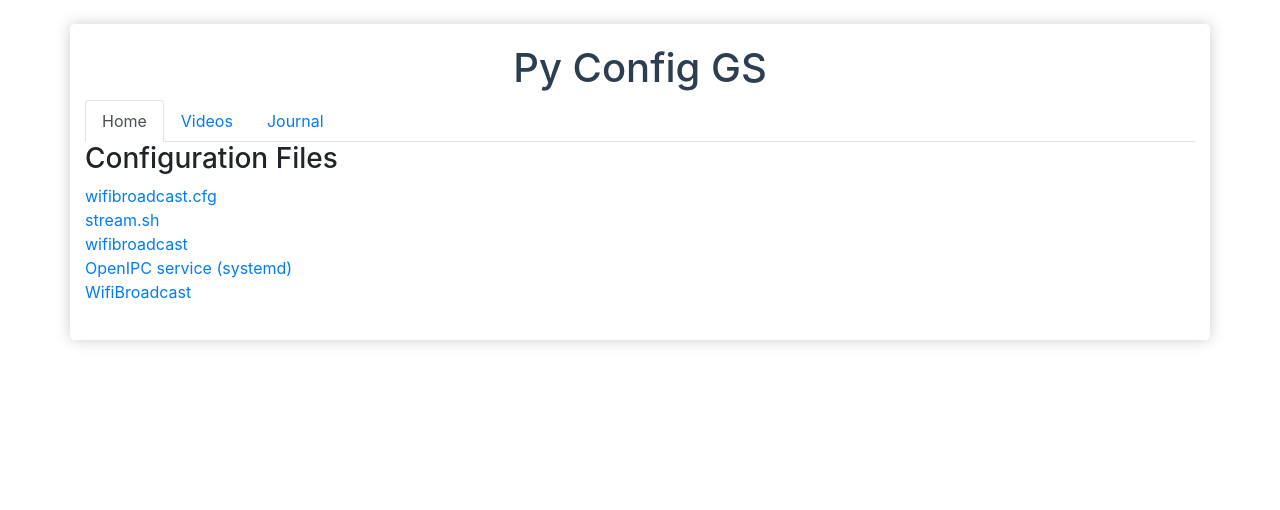
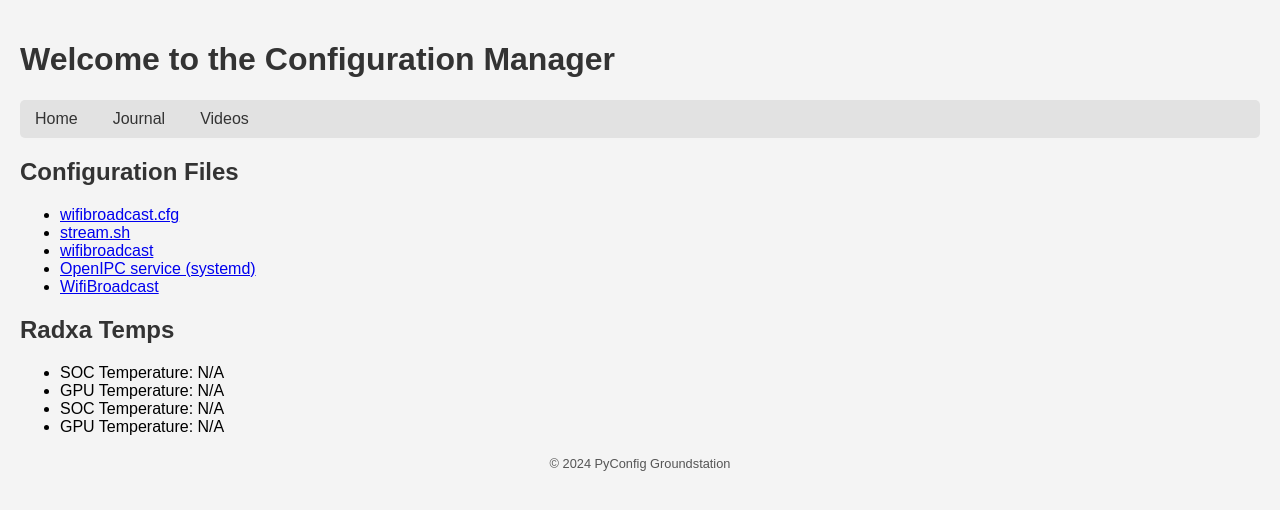
Before and after one commit to OpenIPC/improver, a Flask app: page / in a window 1280 px wide. Shown: the top 510 px of the page. Run offline with Flask 3, Linux system fonts and the light colour scheme; data that the repository does not hold is empty; some libraries are stand-ins or nearby versions.

Commit message:
refactor to tab view

```diff
--- a/py_config_gs/app.py
+++ b/py_config_gs/app.py
@@ -1,7 +1,13 @@
+import logging
 from flask import Flask, render_template, request, Response, redirect, url_for, send_from_directory
 import json
 import os
 import subprocess
+
+# Configure logging
+logging.basicConfig(level=logging.DEBUG,  # Set the log level to DEBUG
+                    format='%(asctime)s - %(levelname)s - %(message)s')
+logger = logging.getLogger(__name__)
 
 app = Flask(__name__)
 
@@ -14,6 +20,9 @@ with open(SETTINGS_FILE, 'r') as f:
 # Access configuration files and video directory
 config_files = settings['config_files']
 VIDEO_DIR = settings['VIDEO_DIR']
+
+logger.debug(f'Loaded settings: {settings}')
+logger.debug(f'VIDEO_DIR is set to: {VIDEO_DIR}')
 
 def stream_journal():
     """Stream journalctl output in real-time."""
@@ -51,6 +60,7 @@ def edit(filename):
         content = request.form['content']
         with open(file_path, 'w') as f:
             f.write(content)
+        logger.debug(f'Updated configuration file: {filename}')
         return redirect(url_for('home'))
 
     with open(file_path, 'r') as f:
@@ -64,35 +74,41 @@ def save(filename):
     content = request.form['content']
     with open(file_path, 'w') as f:
         f.write(content)
+    logger.debug(f'Saved configuration file: {filename}')
     return redirect(url_for('home'))
 
 @app.route('/videos')
 def videos():
     video_files = [f for f in os.listdir(VIDEO_DIR) if f.endswith(('.mp4', '.mkv', '.avi'))]
+    logger.debug(f'VIDEO_DIR: {VIDEO_DIR}')
+    logger.debug(f'Video files found: {video_files}')
     return render_template('videos.html', video_files=video_files)
 
 @app.route('/play/<filename>')
 def play(filename):
-    return send_from_directory(VIDEO_DIR, filename)
+    return render_template('play.html', filename=filename)
 
-@app.route('/get_temperature')
+# @app.route('/play/<filename>')
+# def play(filename):
+#     return send_from_directory(VIDEO_DIR, filename)
+
+@app.route('/temperature')
 def get_temperature():
     try:
-        # Adjust the command to get temperatures in Celsius and Fahrenheit
-        output = subprocess.check_output("cat /sys/class/thermal/thermal_zone*/temp", shell=True)
-        temperatures = output.decode().strip().splitlines()
-        soc_temp = int(temperatures[0]) / 1000  # Example for the SoC temperature
-        gpu_temp = int(temperatures[1]) / 1000  # Example for the GPU temperature
+        soc_temp = int(open('/sys/class/thermal/thermal_zone0/temp').read().strip()) / 1000.0  # Convert to °C
+        gpu_temp = int(open('/sys/class/thermal/thermal_zone1/temp').read().strip()) / 1000.0  # Convert to °C
         soc_temp_f = (soc_temp * 9/5) + 32
         gpu_temp_f = (gpu_temp * 9/5) + 32
 
         return {
-            'soc_temp_c': f"{soc_temp:.1f} °C",
-            'soc_temp_f': f"{soc_temp_f:.1f} °F",
-            'gpu_temp_c': f"{gpu_temp:.1f} °C",
-            'gpu_temp_f': f"{gpu_temp_f:.1f} °F"
+            'soc_temperature': f"{soc_temp:.1f} °C",
+            'soc_temperature_f': f"{soc_temp_f:.1f} °F",
+            'gpu_temperature': f"{gpu_temp:.1f} °C",
+            'gpu_temperature_f': f"{gpu_temp_f:.1f} °F"
         }
+
     except Exception as e:
+        logger.error(f'Error getting temperature: {e}')
         return {'error': str(e)}, 500
 
 @app.route('/backup')
@@ -104,6 +120,7 @@ def backup():
             content = f.read()
         with open(backup_path, 'w') as f:
             f.write(content)
+    logger.debug('Backup created for configuration files.')
     return redirect(url_for('home'))
 
 def main():
--- a/py_config_gs/static/styles.css
+++ b/py_config_gs/static/styles.css
@@ -1,110 +1,94 @@
-i/* styles.css */
+/* styles.css */
 
-/* General Body Style */
+/* General Styles */
 body {
     font-family: Arial, sans-serif;
     margin: 0;
-    padding: 0;
+    padding: 20px;
     background-color: #f4f4f4;
+}
+
+h1, h2 {
     color: #333;
 }
 
-/* Header Styles */
-h1, h2 {
-    text-align: center;
-    color: #2c3e50;
+p {
+    color: #555;
 }
 
-/* Links */
-a {
-    color: #3498db;
-    text-decoration: none;
+/* Tabs */
+.tabs {
+    margin-bottom: 20px;
 }
 
-a:hover {
+.tabs ul {
+    list-style: none;
+    padding: 0;
+    display: flex;
+    background-color: #e2e2e2;
+    border-radius: 5px;
+}
+
+.tabs li {
+    margin: 0;
+}
+
+.tabs a {
+    display: block;
+    padding: 10px 15px;
+    text-decoration: none;
+    color: #333;
+    border-radius: 5px;
+    margin-right: 5px;
+    transition: background-color 0.3s;
+}
+
+.tabs a:hover {
+    background-color: #d1d1d1;
+}
+
+/* Content Area */
+.content {
+    background: white;
+    padding: 20px;
+    border-radius: 5px;
+    box-shadow: 0 2px 4px rgba(0, 0, 0, 0.1);
+}
+
+.content ul {
+    padding: 0;
+}
+
+.content li {
+    list-style: none;
+    margin-bottom: 10px;
+}
+
+.content a {
+    text-decoration: none;
+    color: #007bff;
+}
+
+.content a:hover {
     text-decoration: underline;
 }
 
-/* List Styles */
-ul {
-    list-style-type: none;
-    padding: 0;
+/* Video Container */
+.video-container {
+    display: flex;
+    flex-wrap: wrap;
+    gap: 10px;
 }
 
-/* Form Styles */
-form {
-    background: #fff;
-    padding: 20px;
-    border-radius: 5px;
-    box-shadow: 0 0 10px rgba(0, 0, 0, 0.1);
-    max-width: 600px;
-    margin: 20px auto;
-}
-
-textarea {
-    width: 100%;
-    height: 200px;
-    padding: 10px;
-    border: 1px solid #ccc;
+.video-container video {
+    max-width: 100%;
     border-radius: 5px;
 }
 
-/* Button Styles */
-input[type="submit"] {
-    background-color: #3498db;
-    color: white;
-    border: none;
-    padding: 10px 15px;
-    border-radius: 5px;
-    cursor: pointer;
-    font-size: 16px;
+/* Footer Styles */
+footer {
+    margin-top: 20px;
+    text-align: center;
+    font-size: 0.8em;
+    color: #666;
 }
-
-input[type="submit"]:hover {
-    background-color: #2980b9;
-}
-
-/* Page Container */
-.container {
-    width: 90%;
-    max-width: 800px;
-    margin: auto;
-    padding: 20px;
-    background: #fff;
-    border-radius: 5px;
-    box-shadow: 0 0 15px rgba(0, 0, 0, 0.2);
-}
-
-
-.warning {
-    color: red;
-    font-weight: bold;
-    font-style: italic;
-    margin-bottom: 20px;
-}
-
-.tab {
-    overflow: hidden;
-    border: 1px solid #ccc;
-    background-color: #f1f1f1;
-}
-
-.tab button {
-    background-color: inherit;
-    border: none;
-    outline: none;
-    cursor: pointer;
-    padding: 10px 15px;
-    transition: 0.3s;
-}
-
-.tab button:hover {
-    background-color: #ddd;
-}
-
-.tabcontent {
-    display: none;
-    padding: 15px;
-    border: 1px solid #ccc;
-    border-top: none;
-}
--- /dev/null
+++ b/py_config_gs/templates/footer.html
@@ -0,0 +1,4 @@
+<!-- templates/footer.html -->
+<footer>
+    <p>&copy; 2024 PyConfig Groundstation</p>
+</footer>
--- a/py_config_gs/templates/home.html
+++ b/py_config_gs/templates/home.html
@@ -3,74 +3,67 @@
 <head>
     <meta charset="UTF-8">
     <meta name="viewport" content="width=device-width, initial-scale=1.0">
-    <title>Home - Py Config GS</title>
+    <title>Home</title>
     <link rel="stylesheet" href="{{ url_for('static', filename='styles.css') }}">
-    <link rel="stylesheet" href="https://stackpath.bootstrapcdn.com/bootstrap/4.5.2/css/bootstrap.min.css">
+    <script>
+        async function fetchTemperatures() {
+            try {
+                const response = await fetch('/temperature');
+                const data = await response.json();
+
+                if (response.ok) {
+                    document.getElementById('soc-temp').innerText = `SOC Temperature: ${data.soc_temperature} °C`;
+                    document.getElementById('gpu-temp').innerText = `GPU Temperature: ${data.gpu_temperature} °C`;
+                    document.getElementById('soc-temp-f').innerText = `SOC Temperature: ${data.soc_temperature_f} °F`;
+                    document.getElementById('gpu-temp-f').innerText = `GPU Temperature: ${data.gpu_temperature_f} °F`;
+                } else {
+                    console.error('Error fetching temperature:', data.error);
+                }
+            } catch (error) {
+                console.error('Fetch error:', error);
+            }
+        }
+
+        setInterval(fetchTemperatures, 5000); // Update every 5 seconds
+    </script>
 </head>
 <body>
+    <h1>Welcome to the Configuration Manager</h1>
 
-<div class="container mt-4">
-    <h1>Py Config GS</h1>
-    <ul class="nav nav-tabs">
-        <li class="nav-item">
-            <a class="nav-link active" data-toggle="tab" href="#home">Home</a>
-        </li>
-        <li class="nav-item">
-            <a class="nav-link" data-toggle="tab" href="#videos">Videos</a>
-        </li>
-        <li class="nav-item">
-            <a class="nav-link" data-toggle="tab" href="#journal">Journal</a>
-        </li>
+    <div class="tabs">
+        <ul>
+            <li><a href="{{ url_for('home') }}">Home</a></li>
+            <li><a href="{{ url_for('journal') }}">Journal</a></li>
+            <li><a href="{{ url_for('videos') }}">Videos</a></li>
         </ul>
+    </div>
 
-    <div class="tab-content">
-        <div id="home" class="tab-pane fade show active">
-            <h3>Configuration Files</h3>
+    <h2>Configuration Files</h2>
+    {% if config_files %}
         <ul>
-                {% for config in config_files %}
+            {% for file in config_files %}
                 <li>
-                    <a href="{{ url_for('edit', filename=config['name']) }}">{{ config['name'] }}</a>
+                    <a href="{{ url_for('edit', filename=file.name) }}">{{ file.name }}</a>
                 </li>
             {% endfor %}
         </ul>
-        </div>
+    {% else %}
+        <p>No configuration files available.</p>
+    {% endif %}
 
-        <div id="videos" class="tab-pane fade">
-            <h3>Video Files</h3>
+    <h2>Radxa Temps</h2>
     <ul>
-                {% if video_files %}
-                    {% for video in video_files %}
-                    <li>
-                        <a href="{{ url_for('play', filename=video) }}">{{ video }}</a>
-                    </li>
-                    {% endfor %}
-                {% else %}
-                    <li>No video files found.</li>
-                {% endif %}
+    <li><div id="soc-temp">SOC Temperature: N/A</div></li>
+    <li><div id="gpu-temp">GPU Temperature: N/A</div></li>
+
+    <li><div id="soc-temp-f">SOC Temperature: N/A</div></li>
+    <li><div id="gpu-temp-f">GPU Temperature: N/A</div></li>
     </ul>
-        </div>
 
-        <div id="journal" class="tab-pane fade">
-            <h3>System Journal</h3>
-            <div id="journal-output" style="border: 1px solid #ccc; padding: 10px; height: 300px; overflow-y: scroll;">
-                <!-- Journal output will be streamed here -->
-            </div>
-        </div>
-    </div>
-</div>
+    {% include 'footer.html' %}
 
-<script src="https://code.jquery.com/jquery-3.5.1.slim.min.js"></script>
-<script src="https://cdn.jsdelivr.net/npm/@popperjs/core@2.9.2/dist/umd/popper.min.js"></script>
-<script src="https://stackpath.bootstrapcdn.com/bootstrap/4.5.2/js/bootstrap.min.js"></script>
     <script>
-    // Fetch journal stream
-    const eventSource = new EventSource("{{ url_for('stream') }}");
-    eventSource.onmessage = function(event) {
-        const journalOutput = document.getElementById('journal-output');
-        journalOutput.innerHTML += event.data + "<br>";
-        journalOutput.scrollTop = journalOutput.scrollHeight; // Scroll to the bottom
-    };
+        fetchTemperatures(); // Initial fetch
     </script>
-
 </body>
 </html>
```
Also changed, not shown: py_config_gs/templates/edit.html (+18 -14 lines), py_config_gs/templates/journal.html (+36 -12 lines), py_config_gs/templates/play.html (+18 -4 lines), py_config_gs/templates/videos.html (+19 -45 lines). Lines whose indentation alone changed are shown as unchanged.
